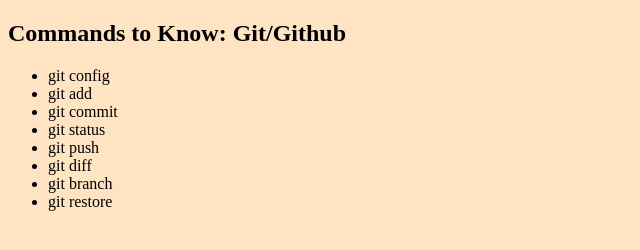
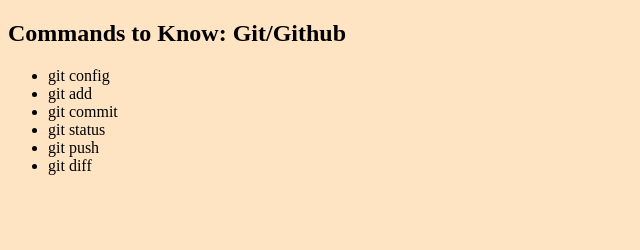
Before and after one commit to mucunda19/Project300, a plain HTML site: page index.html in a window 1280 px wide. Shown: the whole page, without its empty margins (0-640 px from the left). Drawn offline with Linux system fonts and the light colour scheme.

Commit message:
Update index.html

```diff
--- a/index.html
+++ b/index.html
@@ -14,8 +14,6 @@
         <li>git status</li>
         <li>git push</li>
         <li>git diff</li>
-        <li>git branch</li>
-        <li>git restore</li>
       </ul>
 </body>
 </html>
```
